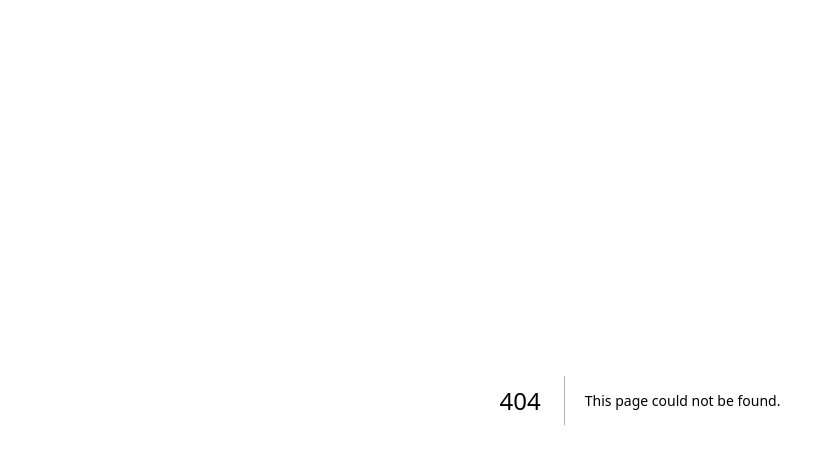
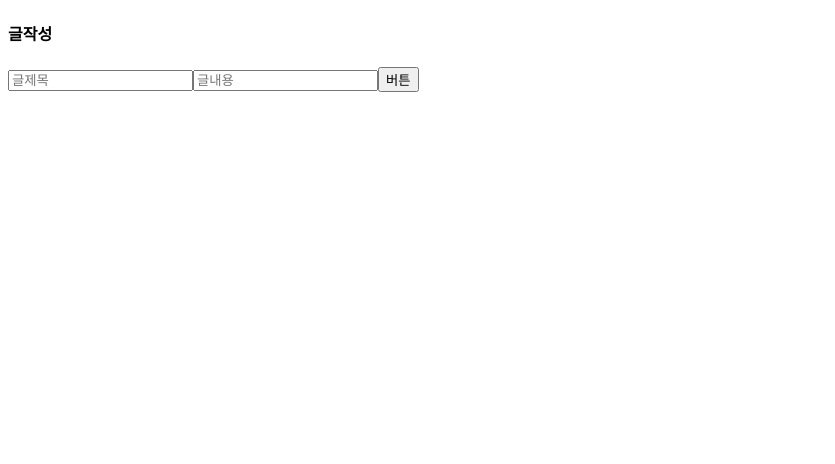
Before and after one commit to seok-hyung/post-board, a Next.js app: page /write in a window 1280 px wide. Before the commit this address had no page. Shown: the top 464 px of the page, without its empty margins (0-835 px from the left). Built offline with nearby package versions, Linux system fonts and the light colour scheme.

Commit message:
:sparkles:Feat : 글작성 페이지 구현

```diff
--- /dev/null
+++ b/app/write/page.tsx
@@ -0,0 +1,13 @@
+const Write = () => {
+  return (
+    <div className="p-20">
+      <h4>글작성</h4>
+      <form action="/api/post/new" method="POST">
+        <input type="text" name="title" placeholder="글제목" />
+        <input type="text" name="content" placeholder="글내용" />
+        <button type="submit">버튼</button>
+      </form>
+    </div>
+  );
+};
+export default Write;
```
